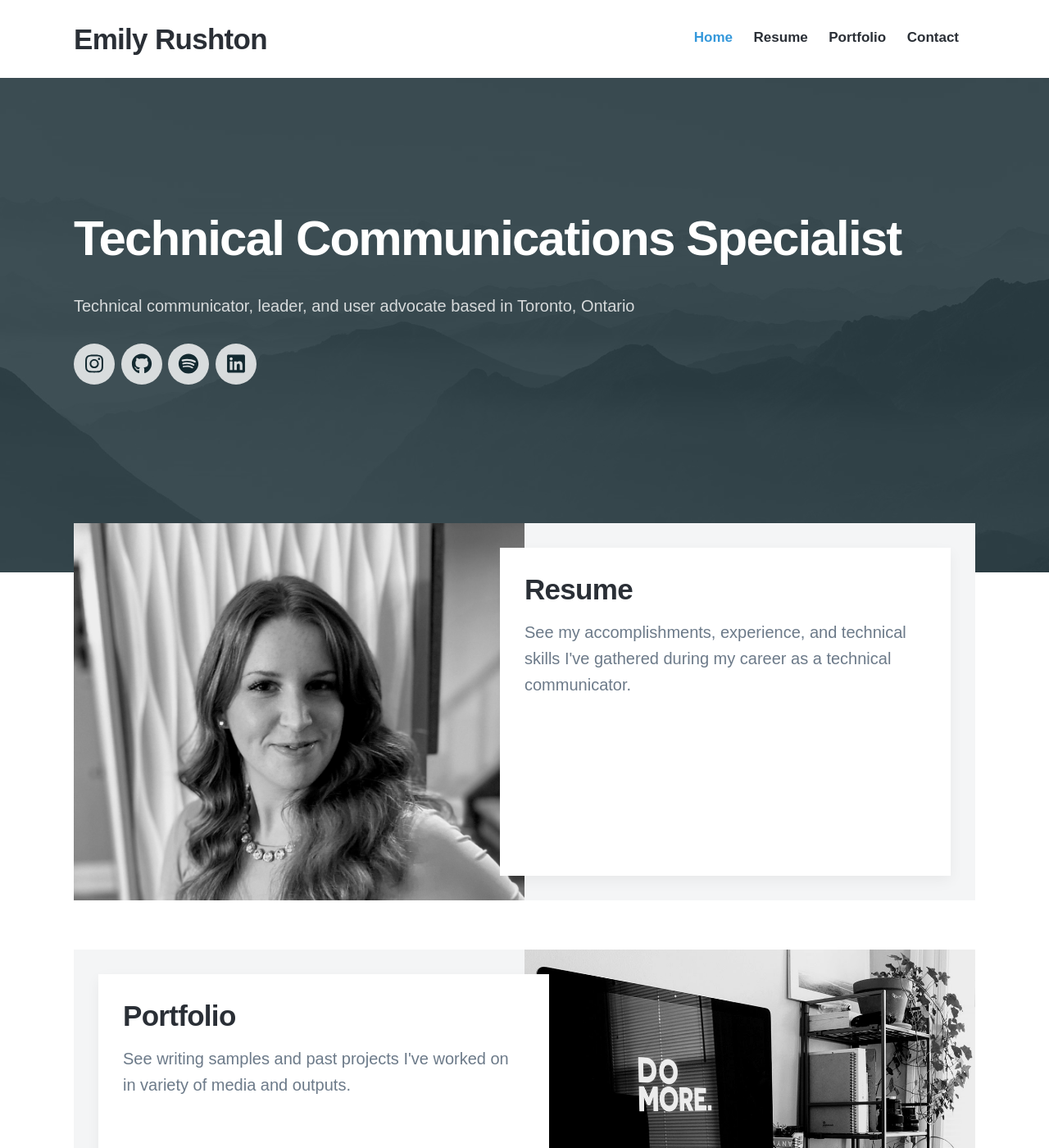
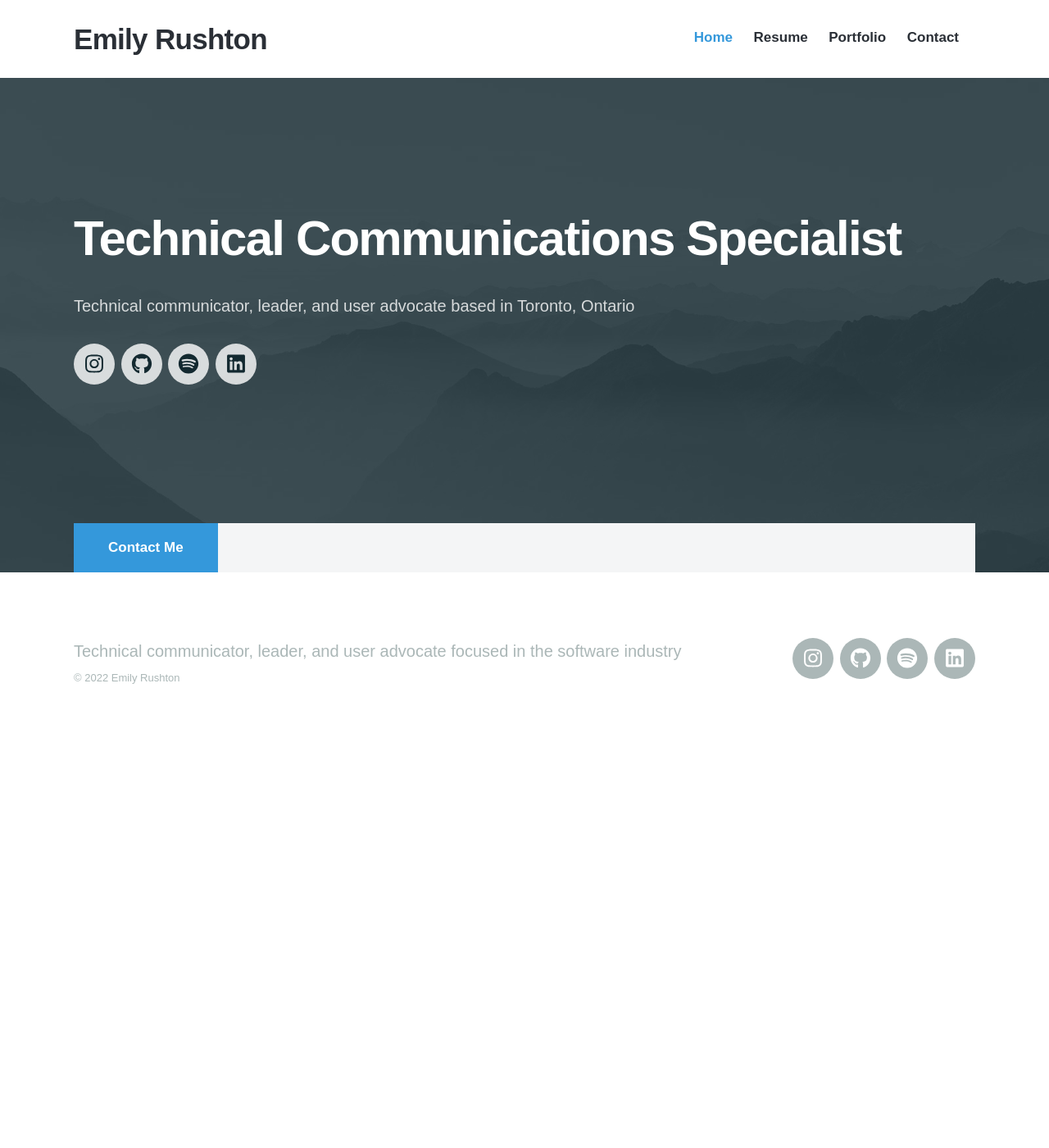
Before and after one commit to emilyrushton/emilyrushton.github.io, a Jekyll site: the page built from index.html, in a window 1280 px wide and 1400 px high. Shown: the whole window at 82% size. Built offline with Jekyll 4.4.1, drawn with Linux system fonts in a browser that asks for light colours; nearby versions of some CDN libraries; some web fonts are replaced.

Commit message:
Update index.html

```diff
--- a/index.html
+++ b/index.html
@@ -1,6 +1,6 @@
 ---
 layout: default
-title: Professional Technical Communicator | Emily Rushton
+title: Technical Communications Specialist | Toronto | Emily Rushton
 description: Emily Rushton is a technical communicator, leader, and user advocate focused in the software industry
 featured_image: /images/demo/demo-landscape-2-b-w.jpg
 ---
@@ -27,40 +27,7 @@ featured_image: /images/demo/demo-landscape-2-b-w.jpg
 	<div class="wrap">
 
 		<article class="post">
-
-			<div class="post__image-wrap">
-				<div class="post__image" style="background-image: url({{ '/images/demo/head-square-b-w.jpg' | relative_url }})"></div>
-			</div>
-
-			<div class="post__content-wrap">
-				<div class="post__content">
-					<h2 class="post__title"><a href="{{ '/resume' | relative_url }}">Resume</a></h2>
-					<p class="post__description">See my accomplishments, experience, and technical skills I've gathered during my career as a technical communicator.</p>
-				</div>
-			</div>
-
-		</article>
-		<article class="post">
-
-			<div class="post__image-wrap">
-				<div class="post__image" style="background-image: url({{ '/images/demo/about.jpg' | relative_url }})"></div>
-			</div>
-
-			<div class="post__content-wrap">
-				<div class="post__content">
-					<h2 class="post__title"><a href="{{ '/projects' | relative_url }}">Portfolio</a></h2>
-					<p class="post__description">See writing samples and past projects I've worked on in variety of media and outputs.</p>
-				</div>
-			</div>
-
+		<a href="{{ '/contact' | relative_url }}" class="button button--large">Contact Me</a>
 		</article>
 	</div>
 </section>
-
-<section>
-	<div class="wrap" style="margin: auto; width: 20%;">
-		<article>
-		<a href="{{ '/contact' | relative_url }}" class="button button--large">Contact Me</a>
-	</article>
-	</div>
-</section>
```
